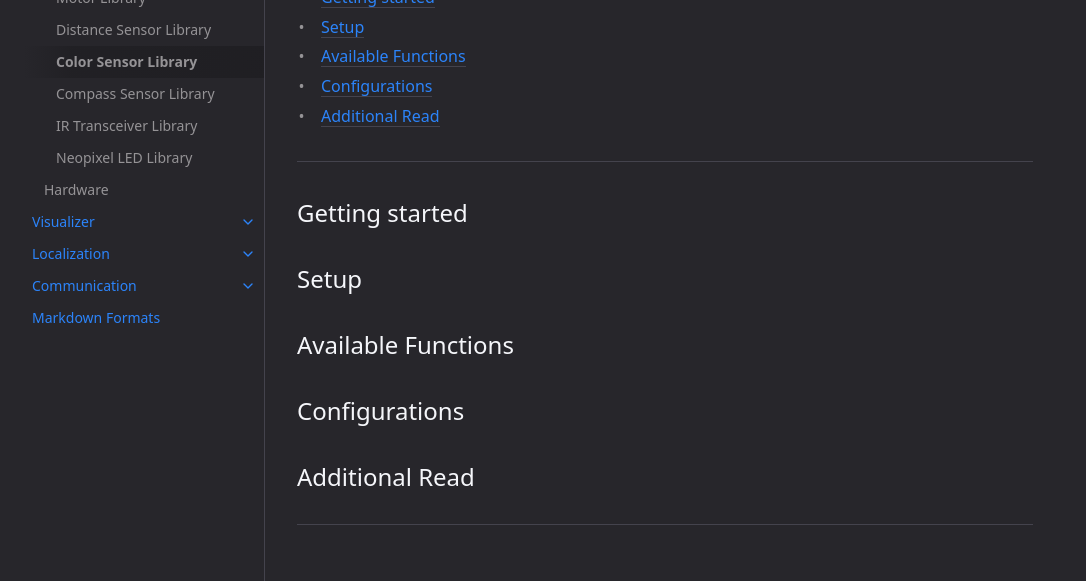
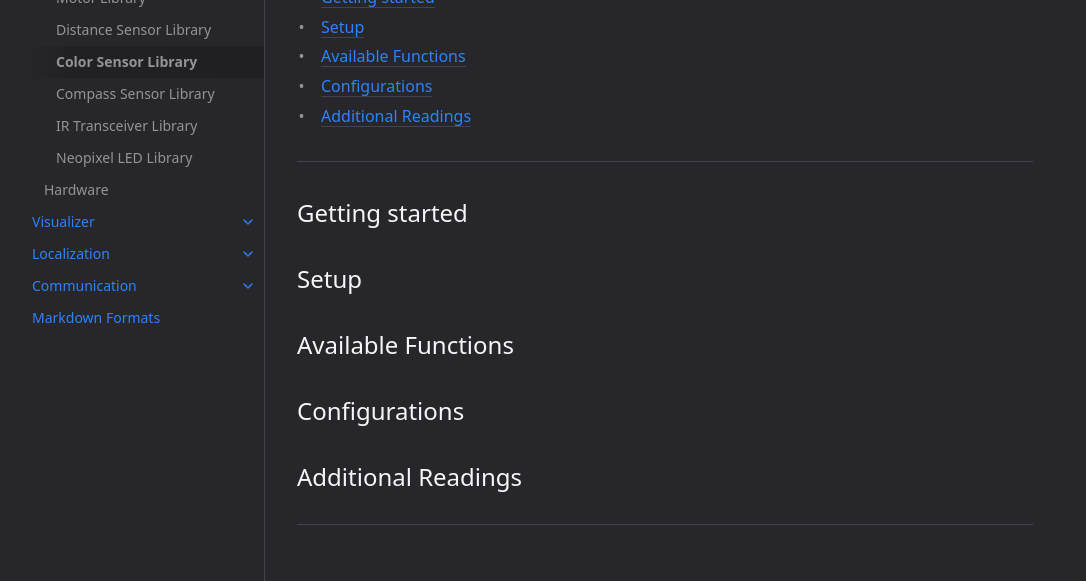
Before and after one commit to luk3Sky/docs, a Jekyll site: the page built from docs/robot/firmware/colorSensor.md, in a window 1280 px wide and 1035 px high. Shown: the part 222-803 px from the top of the window, without its empty margins (107-1193 px from the left). Built offline with Jekyll 4.4.1, drawn with Linux system fonts in a browser that asks for light colours; nearby versions of some CDN libraries.

Commit message:
Page organization updated

```diff
--- a/docs/robot/firmware/colorSensor.md
+++ b/docs/robot/firmware/colorSensor.md
@@ -28,4 +28,4 @@ permalink: robot/firmware/color_library
 ##  Configurations
 
 
-## Additional Read
+## Additional Readings
--- a/docs/robot/firmware/compass.md
+++ b/docs/robot/firmware/compass.md
@@ -28,4 +28,4 @@ permalink: robot/firmware/compass_library
 ##  Configurations
 
 
-## Additional Read
+## Additional Readings
--- a/docs/robot/firmware/distanceSensor.md
+++ b/docs/robot/firmware/distanceSensor.md
@@ -28,4 +28,4 @@ permalink: robot/firmware/distance_library
 ##  Configurations
 
 
-## Additional Read
+## Additional Readings
--- a/docs/robot/firmware/ir_sensors.md
+++ b/docs/robot/firmware/ir_sensors.md
@@ -28,4 +28,4 @@ permalink: robot/firmware/ir_library
 ##  Configurations
 
 
-## Additional Read
+## Additional Readings
```
